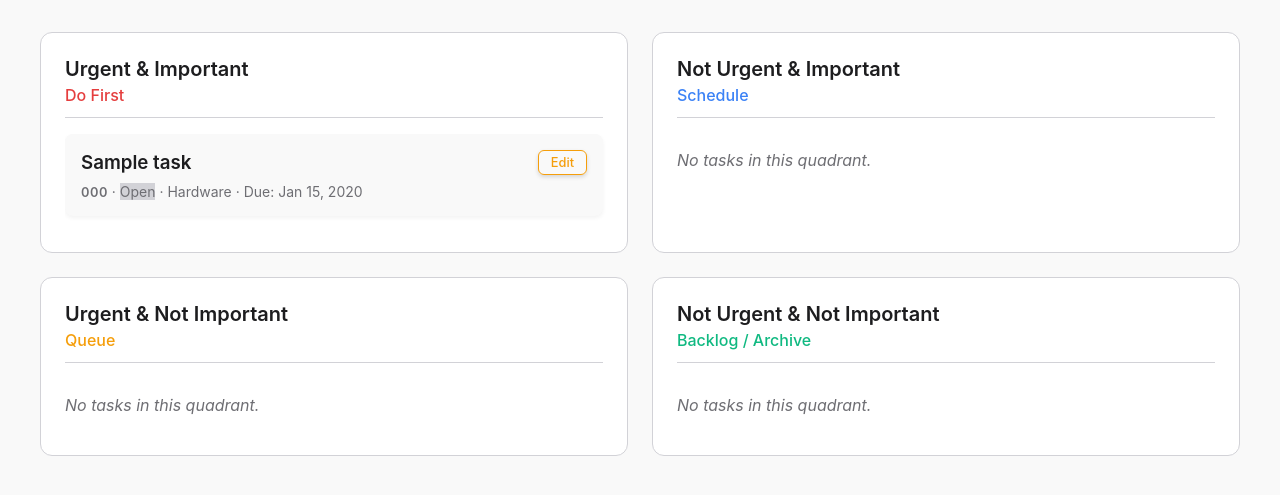
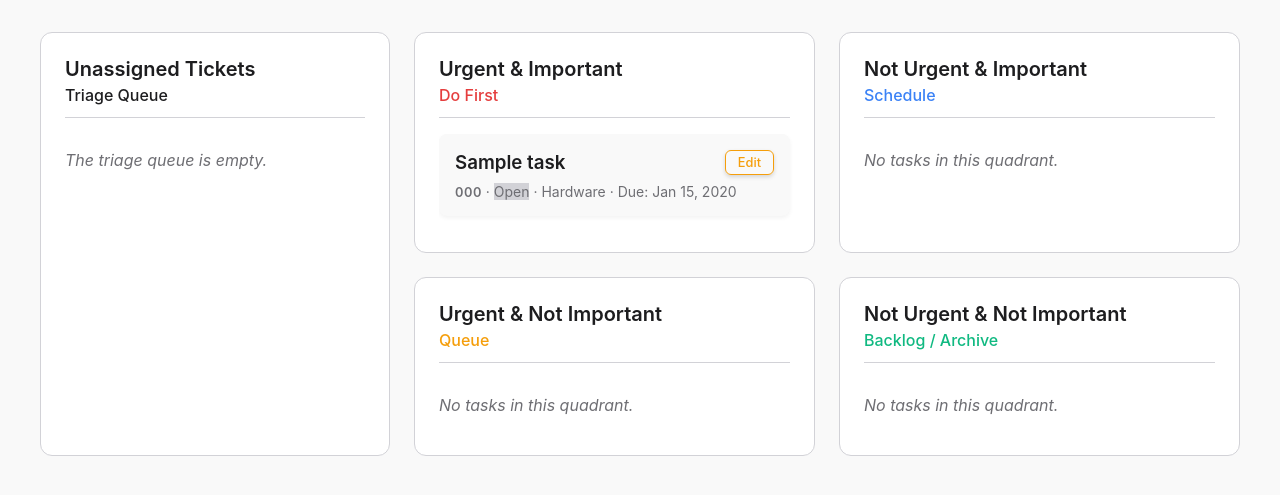
Before and after one commit to pho3n1xy/eisenhower, a Django app: page / in a window 1280 px wide. Shown: the part 98-593 px from the top of the page. Run offline with Django 5.2, Linux system fonts and the light colour scheme; a user stored in the database is signed in; tables that the repository leaves empty hold one stand-in row (values such as "Sample post").

Commit message:
We changed the layout of the matrix view to include a triage section with unassigned tickets.

```diff
--- a/static/css/main.css
+++ b/static/css/main.css
@@ -325,15 +325,6 @@
 .c-amber { color: var(--color-amber); }
 .c-green { color: var(--color-green); }
 
-/* 10. Responsive Design */
-@media (max-width: 768px) {
-    .matrix-grid {
-        grid-template-columns: 1fr;
-    }
-    .header-title {
-        font-size: 2rem;
-    }
-}
 
 /* Utility class to hide elements for JavaScript interaction */
 .hidden {
@@ -690,3 +681,48 @@
 .ticket-table {
     border-bottom: none;
 }
+
+/* --- Main Dashboard Layout --- */
+.dashboard-layout {
+    display: grid;
+    /* Give the left column a fixed width and the matrix the rest of the space */
+    grid-template-columns: 350px 1fr;
+    gap: 1.5rem;
+    /* 'stretch' is the default, but we'll be explicit to ensure columns match height */
+    align-items: stretch;
+}
+
+/* --- Triage Queue Specific Styles --- */
+.triage-queue .task-list-container {
+    flex-grow: 1;
+    overflow-y: auto;
+    min-height: 32rem;
+}
+
+.triage-queue {
+    display: flex;
+    flex-direction: column;
+}
+
+/* Optional: Style the scrollbar for the triage queue */
+.triage-queue .task-list-container::-webkit-scrollbar {
+    width: 6px;
+}
+.triage-queue .task-list-container::-webkit-scrollbar-track {
+    background: transparent;
+}
+.triage-queue .task-list-container::-webkit-scrollbar-thumb {
+    background-color: var(--border-color);
+    border-radius: 20px;
+}
+
+@media (max-width: 768px) {
+    .dashboard-layout,
+    .detail-grid,
+    .matrix-grid {
+        grid-template-columns: 1fr;
+    }
+    .header-title {
+        font-size: 2rem;
+    }
+}
--- a/tasks/templates/tasks/matrix.html
+++ b/tasks/templates/tasks/matrix.html
@@ -18,7 +18,22 @@
         </div>
     </header>
 
-    <main class="matrix-grid">
+    <main class="dashboard-layout">
+        <div class="quadrant">
+            <div class="quadrant-header">
+                <h2 class="quadrant-title"> Unassigned Tickets </h2>
+                <p class="quadrant-subtitle"> Triage Queue</p>
+            </div>
+            <div class="task-list-container">
+                {% for task in unassigned_tasks %}
+                    {% include 'tasks/task_card.html' with task=task %}
+                {% empty %}
+                    <p class="task-list-empty"> The triage queue is empty. </p>
+                {% endfor %}
+            </div>
+        </div>
+
+        <div class="matrix-grid">
             <div class="quadrant do-first">
                 <div class="quadrant-header">
                     <h2 class="quadrant-title">Urgent & Important</h2>
@@ -74,6 +89,7 @@
                     {% endfor %}
                 </div>
             </div>
+        </div>
     </main>
 </div>
 {% endblock %}
--- a/tasks/views.py
+++ b/tasks/views.py
@@ -24,7 +24,7 @@
     It fetches all non-archived tasks and categorizes them into the four quadrants.
     """
 
-    # This is the updated query
+    # grabs all tasks assigned to the user
     tasks = Task.objects.filter(
         assignee=request.user,
         is_archived=False
@@ -32,11 +32,21 @@
         Q(status=Task.Status.RESOLVED) | Q(status=Task.Status.CLOSED)
     )
 
+    #grabs all unassigned tasks
+    unassigned_tasks = Task.objects.filter(
+        assignee=None,
+        is_archived=False,
+    ).exclude(
+        Q(status=Task.Status.RESOLVED) | Q(status=Task.Status.CLOSED)
+    )
+
     context = {
+        'unassigned_tasks': unassigned_tasks,
         'do_first_tasks': tasks.filter(urgent=True, important=True),
         'schedule_tasks': tasks.filter(urgent=False, important=True),
         'delegate_tasks': tasks.filter(urgent=True, important=False),
         'delete_tasks': tasks.filter(urgent=False, important=False),
+
     }
     return render(request, 'tasks/matrix.html', context)
 
```
Also changed, not shown: media/users/pho3n1xy/task_27/405eb177-5ee5-4fd9-bfd2-b48dc2f47da9.webp (added). Lines whose indentation alone changed are shown as unchanged.
